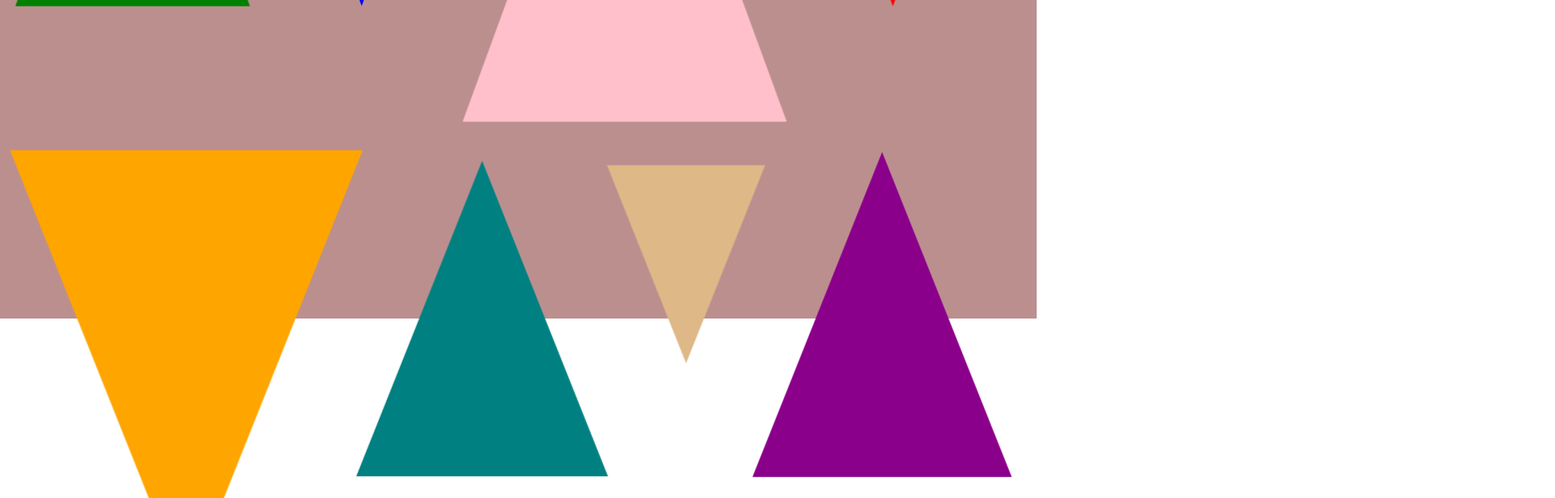
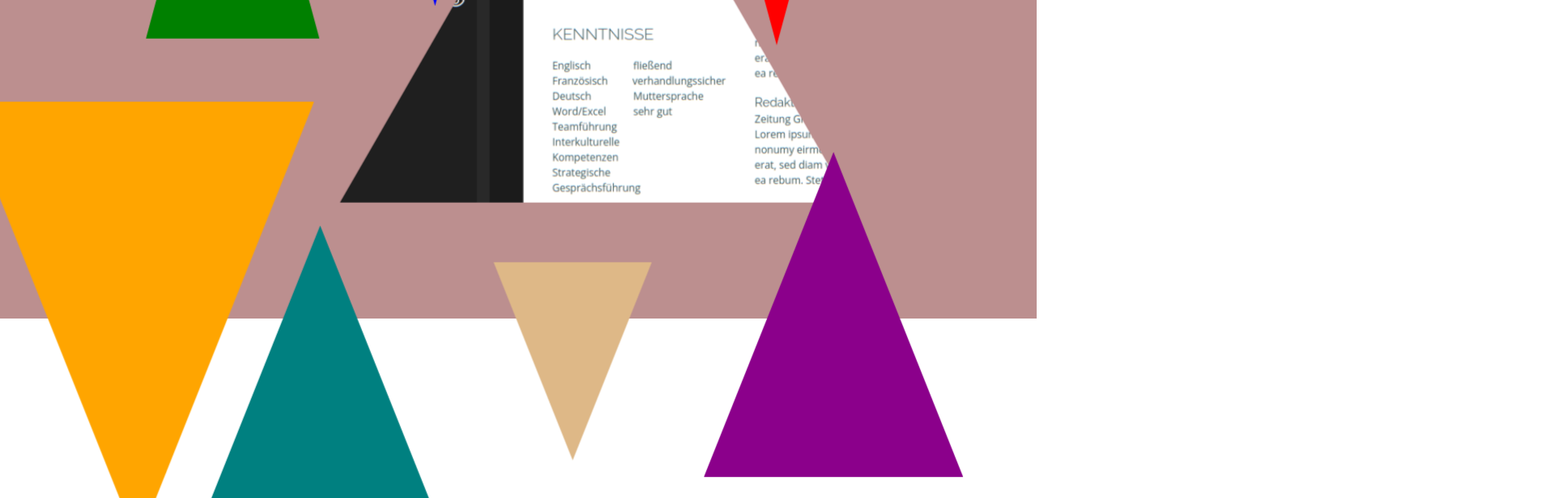
Before and after one commit to chryschi/personal-portfolio, a React (Vite) app: page / in a window 1280 px wide. Shown: the part 660-1276 px from the top of the page at 81% size, 1920 px wide, since content can reach past the window. Built offline with nearby package versions, Linux system fonts and the light colour scheme.

Commit message:
Display project screenshot

```diff
--- a/src/components/ProjectTriangle.css
+++ b/src/components/ProjectTriangle.css
@@ -6,20 +6,29 @@
   display: flex;
   justify-content: center;
   align-items: center;
+  background-image: url;
 }
 
-.medium-offset-up > div {
+figure {
+  position: relative;
+}
+
+figure figcaption {
+  position: absolute;
+}
+
+.medium-offset-up > figcaption {
   margin-top: 0px;
 }
 
-.medium-offset-down > div {
+.medium-offset-down > figcaption {
   margin-bottom: 80px;
 }
 
-.small-offset-up > div {
+.small-offset-up > figcaption {
   margin-top: 90px;
 }
-.small-offset-down > div {
+.small-offset-down > figcaption {
   margin-bottom: 120px;
 }
 
--- a/src/components/ProjectTriangle.jsx
+++ b/src/components/ProjectTriangle.jsx
@@ -3,7 +3,13 @@ import { AppContext } from "../App";
 import "./ProjectTriangle.css";
 import { Link } from "react-router-dom";
 
-const ProjectTriangle = ({ className, githubUrl, projectUrl, title }) => {
+const ProjectTriangle = ({
+  className,
+  githubUrl,
+  projectUrl,
+  title,
+  imgUrl,
+}) => {
   const { setGrayscale } = useContext(AppContext);
   const [isHovered, setIsHovered] = useState(false);
 
@@ -18,17 +24,20 @@ const ProjectTriangle = ({ className, githubUrl, projectUrl, title }) => {
   };
 
   return (
-    <div
+    <figure
+      className={className + (isHovered ? " remove-grayscale" : "")}
       onMouseEnter={pronounceTriangle}
       onMouseLeave={showSurrounding}
-      className={className + (isHovered ? " remove-grayscale" : "")}
     >
-      <div className={isHovered ? "" : "hidden"}>
-        <p>{title}</p>
-        <Link to={projectUrl}>Visit Project </Link>
-        <Link to={githubUrl}>Code </Link>
-      </div>
-    </div>
+      <img src={imgUrl} />
+      <figcaption>
+        <div className={isHovered ? "" : "hidden"}>
+          <p>{title}</p>
+          <Link to={projectUrl}>Visit Project </Link>
+          <Link to={githubUrl}>Code </Link>
+        </div>
+      </figcaption>
+    </figure>
   );
 };
 
--- a/src/pages/Projects/Projects.css
+++ b/src/pages/Projects/Projects.css
@@ -28,7 +28,7 @@
 }
 
 .position-five {
-  top: -8rem;
+  top: -3rem;
   left: -3rem;
   background-color: orange;
   animation-delay: -1.5s;
@@ -67,14 +67,14 @@
   justify-content: center;
 }
 
-.project-row > div {
+.project-row > figure {
   animation-name: levitation;
   animation-duration: 5s;
   animation-iteration-count: infinite;
   animation-timing-function: ease-in-out;
 }
 
-.project-row > div:hover {
+.project-row > figure:hover {
   animation-play-state: paused;
 }
 
--- a/src/pages/Projects/Projects.jsx
+++ b/src/pages/Projects/Projects.jsx
@@ -2,6 +2,7 @@ import "./Projects.css";
 import { useContext } from "react";
 import { AppContext } from "../../App";
 import ProjectTriangle from "../../components/ProjectTriangle";
+import imgCVBuilder from "../../assets/projects_screenshots/cv-builder-screenshot.png";
 
 const Projects = () => {
   const { grayscale } = useContext(AppContext);
@@ -13,6 +14,7 @@ const Projects = () => {
       githubUrl: "",
       projectUrl: "",
       projectTitle: "",
+      imageUrl: "",
     },
     {
       classes:
@@ -20,13 +22,15 @@ const Projects = () => {
       githubUrl: "",
       projectUrl: "",
       projectTitle: "",
+      imageUrl: "",
     },
     {
       classes:
         "triangle-medium position-three triangle-up project-triangle medium-offset-up",
-      githubUrl: "https://cv-builder-chryschi.netlify.app ",
-      projectUrl: "https://github.com/chryschi/cv-builder",
+      githubUrl: "https://github.com/chryschi/cv-builder ",
+      projectUrl: "https://cv-builder-chryschi.netlify.app",
       projectTitle: "CV-Builder",
+      imageUrl: imgCVBuilder,
     },
     {
       classes:
@@ -34,6 +38,7 @@ const Projects = () => {
       githubUrl: "",
       projectUrl: "",
       projectTitle: "",
+      imageUrl: "",
     },
   ];
 
@@ -44,6 +49,7 @@ const Projects = () => {
       githubUrl: "",
       projectUrl: "",
       projectTitle: "",
+      imageUrl: "",
     },
     {
       classes:
@@ -51,12 +57,14 @@ const Projects = () => {
       githubUrl: "",
       projectUrl: "",
       projectTitle: "",
+      imageUrl: "",
     },
     {
       classes: "triangle-xs position-seven triangle-down project-triangle",
       githubUrl: "",
       projectUrl: "",
       projectTitle: "",
+      imageUrl: "",
     },
     {
       classes:
@@ -64,6 +72,7 @@ const Projects = () => {
       githubUrl: "",
       projectUrl: "",
       projectTitle: "",
+      imageUrl: "",
     },
   ];
 
@@ -81,6 +90,7 @@ const Projects = () => {
               githubUrl={triangle.githubUrl}
               projectUrl={triangle.projectUrl}
               title={triangle.projectTitle}
+              imgUrl={triangle.imageUrl}
             />
           ))}
         </div>
@@ -92,6 +102,7 @@ const Projects = () => {
               githubUrl={triangle.githubUrl}
               projectUrl={triangle.projectUrl}
               title={triangle.projectTitle}
+              imgUrl={triangle.imageUrl}
             />
           ))}
         </div>
```
Also changed, not shown: src/assets/projects_screenshots/cv-builder-screenshot.png (added).
